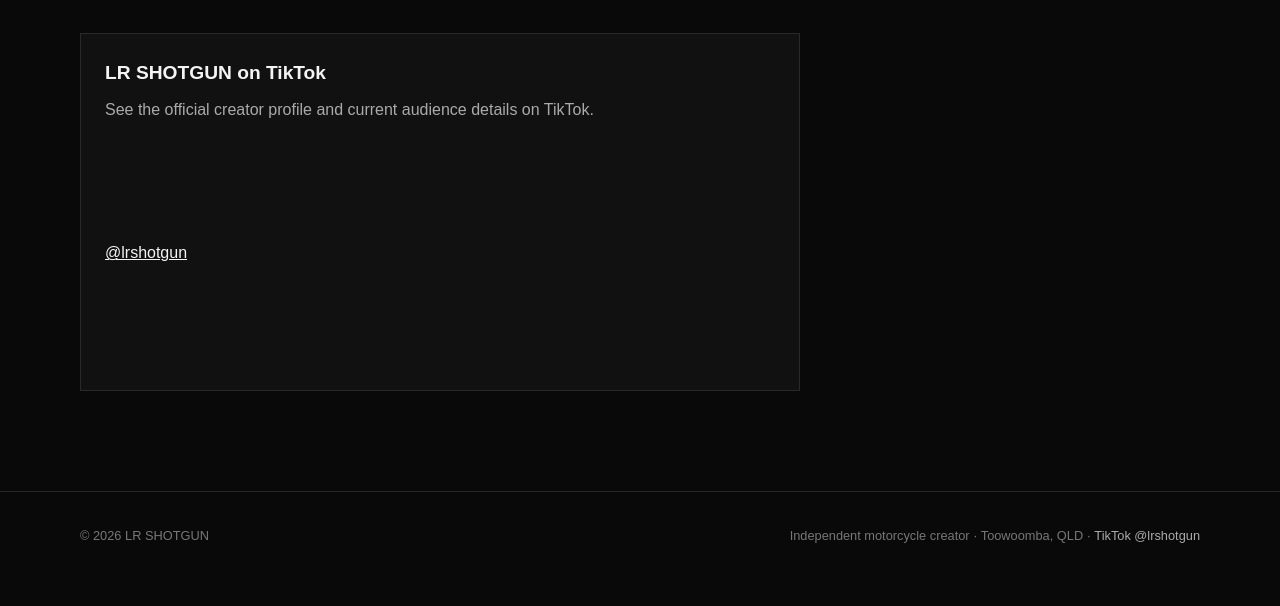
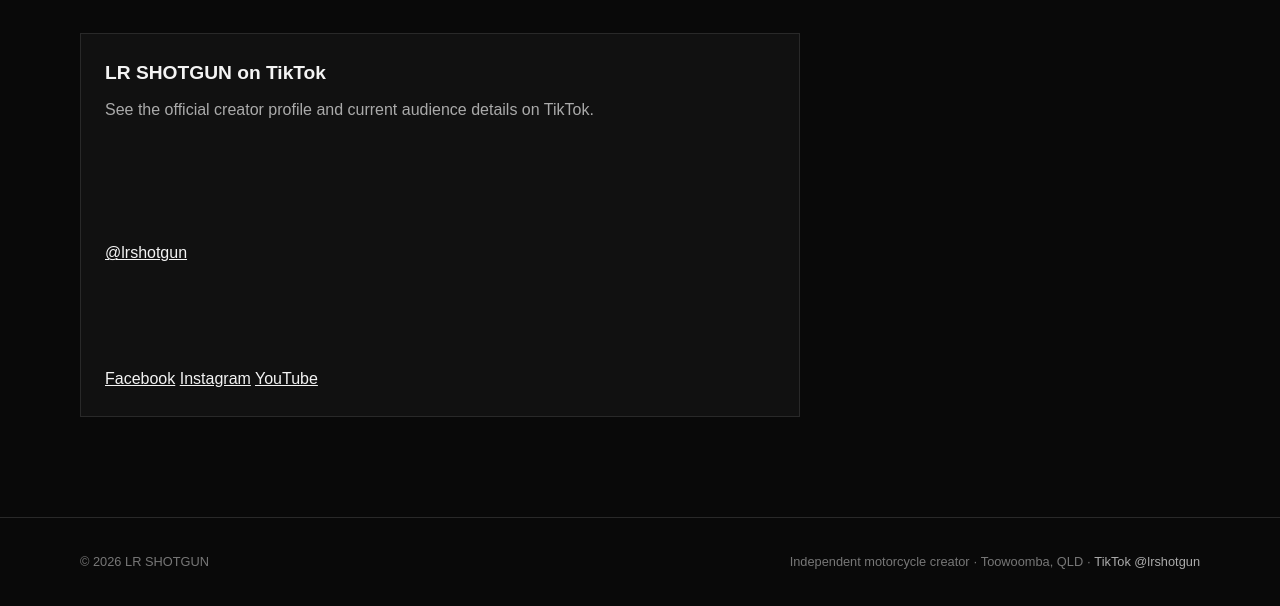
Before and after one commit to is2507708-sys/lrshotgun.netlify.app, a plain HTML site: page lr-shotgun-index.html in a window 1280 px wide. Shown: the part 2252-2858 px from the top of the page. Before the commit the page ends 2833 px from the top, so only its background shows below. Drawn offline with Linux system fonts and the light colour scheme; a script that the page names is missing.

Commit message:
Update lr-shotgun-index.html

```diff
--- a/lr-shotgun-index.html
+++ b/lr-shotgun-index.html
@@ -61,7 +61,13 @@
     <section id="connect"><div class="wrap"><div class="section-kicker">03 / Stay connected</div><h2 class="section-title">Find the signal.</h2><p class="intro">Follow the latest motorcycle content and updates on TikTok.</p>
       <div class="social"><div><strong>@LRSHOTGUN</strong><p>Official TikTok profile · Toowoomba, Queensland</p></div><a class="btn primary" href="https://www.tiktok.com/@lrshotgun" target="_blank" rel="noopener noreferrer">Follow Shotgun</a></div>
       <div class="tiktok-profile"><h3>LR SHOTGUN on TikTok</h3><p>See the official creator profile and current audience details on TikTok.</p><div class="tiktok-embed-wrap"><blockquote class="tiktok-embed" cite="https://www.tiktok.com/@lrshotgun" data-unique-id="lrshotgun" data-embed-type="creator" style="max-width:780px;min-width:288px;"><section><a target="_blank" rel="noopener noreferrer" href="https://www.tiktok.com/@lrshotgun?refer=creator_embed">@lrshotgun</a></section></blockquote></div>
-      </div>
+    <div class="social-links">
+  <a href="https://www.facebook.com/share/1CWGTy1H7g/" target="_blank" rel="noopener noreferrer">Facebook</a>
+
+  <a href="https://www.instagram.com/lr_shotgun?gwpx=MW1sZWdqYXh2N3E4Yg==" target="_blank" rel="noopener noreferrer">Instagram</a>
+
+  <a href="https://www.youtube.com/@LRSHOTGUN" target="_blank" rel="noopener noreferrer">YouTube</a>
+    </div>
     </div></section>
   </main>
   <footer class="footer"><div class="wrap"><span>© <span id="year">2026</span> LR SHOTGUN</span><span>Independent motorcycle creator · Toowoomba, QLD · <a href="https://www.tiktok.com/@lrshotgun" target="_blank" rel="noopener noreferrer">TikTok @lrshotgun</a></span></div></footer>
```
